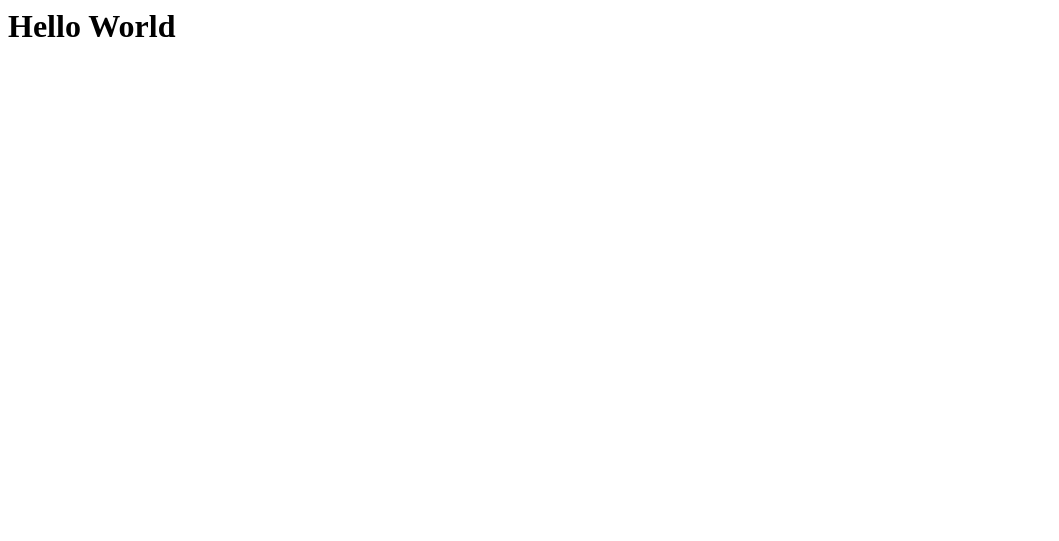
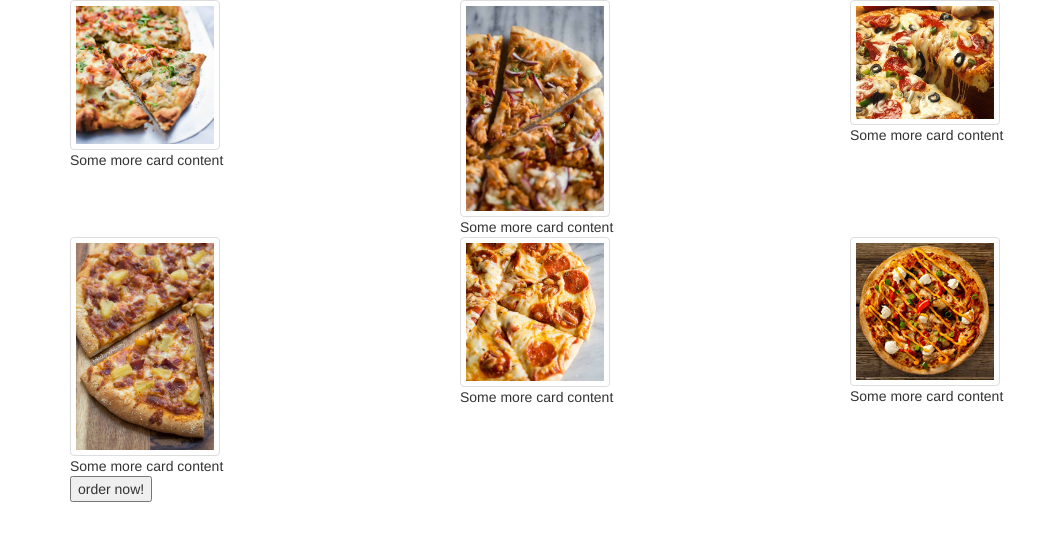
Before and after one commit to trevor-ngugi/pizza-out, a Flask app: page / in a window 1280 px wide. Before the commit the part shown is almost empty. Shown: the top 541 px of the page, without its empty margins (0-1059 px from the left). Run offline with Flask 2, Linux system fonts and the light colour scheme; some libraries are stand-ins or nearby versions.

Commit message:
add pizza html

```diff
--- a/app/__init__.py
+++ b/app/__init__.py
@@ -1,6 +1,10 @@
 from flask import Flask
+from flask_bootstrap import Bootstrap
 
 # Initializing application
 app = Flask(__name__)
 
+# Initializing Flask Extensions
+bootstrap = Bootstrap(app)
+
 from app import views
--- /dev/null
+++ b/app/static/css/pizza.css
@@ -0,0 +1,7 @@
+img{
+    border: 1px solid #ddd;
+    border-radius: 4px;
+    padding: 5px;
+    width: 150px;
+
+}
--- /dev/null
+++ b/app/templates/base.html
@@ -0,0 +1 @@
+{% extends 'bootstrap/base.html'%}
--- a/app/templates/pizza.html
+++ b/app/templates/pizza.html
@@ -1 +1,55 @@
-<h1> Hello World </h1>
+{% extends 'bootstrap/base.html'%}
+{% block content %}
+<head>
+        <title>Flask app</title>
+        <link rel="stylesheet" href="{{ url_for('static', filename='css/pizza.css') }}">
+      </head>
+<body>
+
+    <div class="container">
+        <div class="row">
+            <div class="col-md-4">
+                <div class="card">
+                    <img class="card-img-top" src="../static/photos/chicken mushroom.jpg" alt="Card image cap">
+                    <div class="card-body"> Some more card content </div>
+                </div>
+            </div>
+            <div class="col-md-4">
+                <div class="card">
+                    <img class="card-img-top" src="../static/photos/chickenbbq.jpg" alt="Card image cap">
+                    <div class="card-body"> Some more card content </div>
+                </div>
+            </div>
+            <div class="col-md-4">
+                <div class="card">
+                    <img class="card-img-top" src="../static/photos/chickentikka.jpg" alt="Card image cap">
+                    <div class="card-body"> Some more card content </div>
+                </div>
+            </div>
+        </div>
+        <div class="row">
+            <div class="col-md-4">
+                <div class="card">
+                    <img class="card-img-top" src="../static/photos/hawaiaan.jpg" alt="Card image cap">
+                    <div class="card-body"> Some more card content </div>
+                </div>
+            </div>
+            <div class="col-md-4">
+                <div class="card">
+                    <img class="card-img-top" src="../static/photos/pepperoni.jpg" alt="Card image cap">
+                    <div class="card-body"> Some more card content </div>
+                </div>
+            </div>
+            <div class="col-md-4">
+                <div class="card">
+                    <img class="card-img-top" src="../static/photos/peri peri.jpeg" alt="Card image cap">
+                    <div class="card-body"> Some more card content </div>
+                </div>
+            </div>
+        </div>
+        <button type="button">order now!</button>
+    </div>
+
+</body>
+
+{% endblock %}
```
